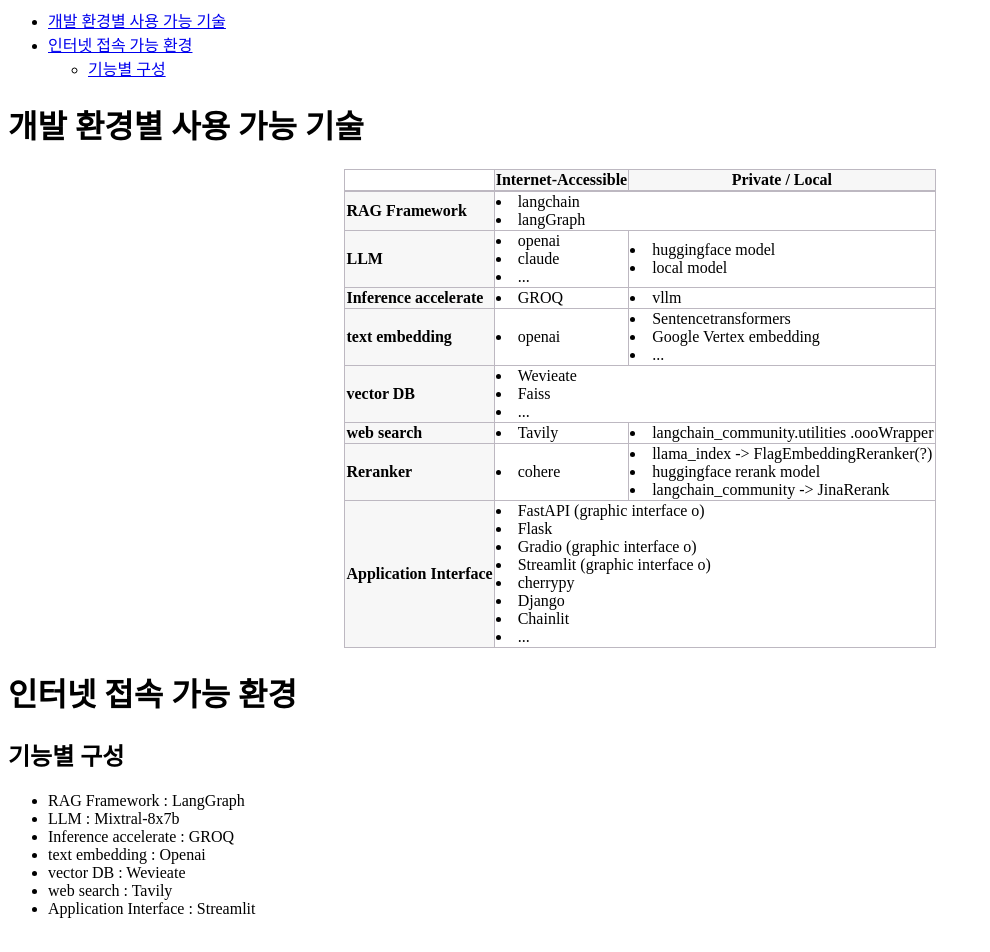
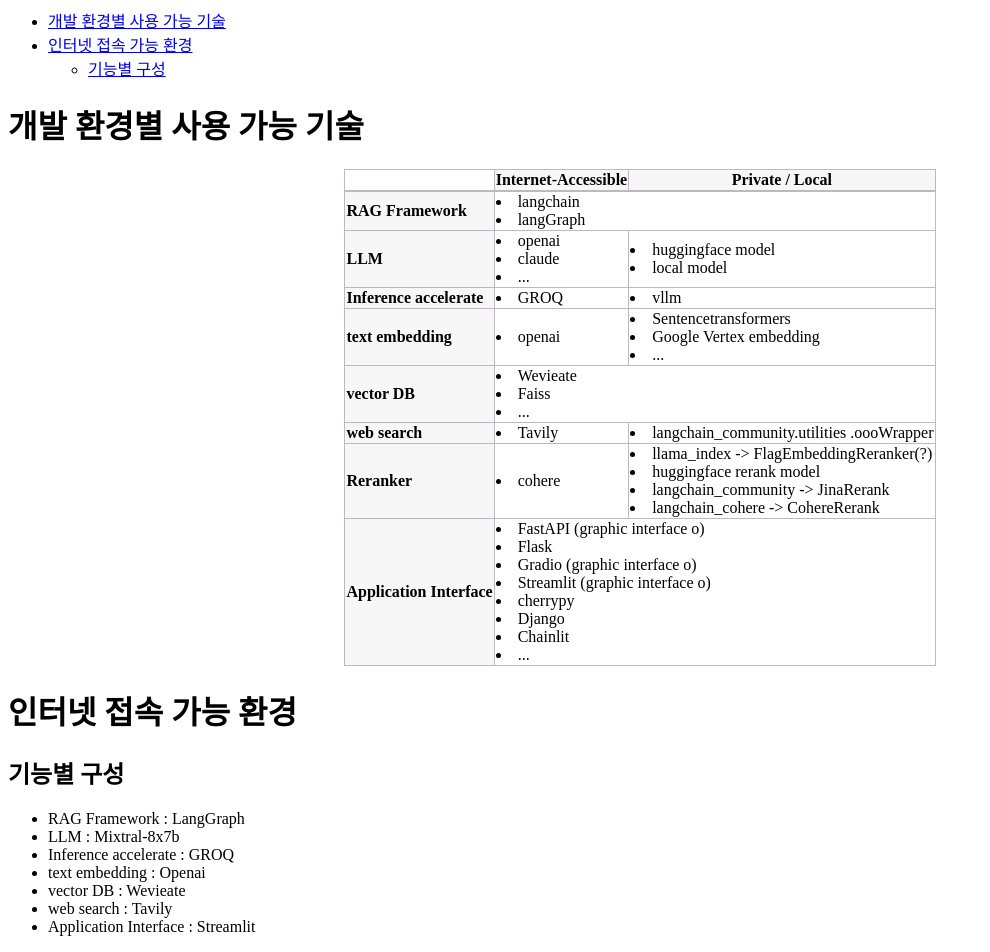
Before and after one commit to finddme/finddme.github.io, a Jekyll site: the page built from _posts/2024-07-01-self_ref_rag.md, in a window 1280 px wide. Shown: the whole page, without its empty margins (0-990 px from the left). Built offline with Jekyll 4.4.1, drawn with Linux system fonts in a browser that asks for light colours.

Commit message:
Update 2024-07-01-self_ref_rag.md

```diff
--- a/_posts/2024-07-01-self_ref_rag.md
+++ b/_posts/2024-07-01-self_ref_rag.md
@@ -110,6 +110,7 @@
            <li>llama_index -> FlagEmbeddingReranker(?)</li>
            <li>huggingface rerank model</li>
            <li>langchain_community -> JinaRerank</li>
+           <li>langchain_cohere -> CohereRerank</li>
          </td>
        </tr>
        <tr>
```
